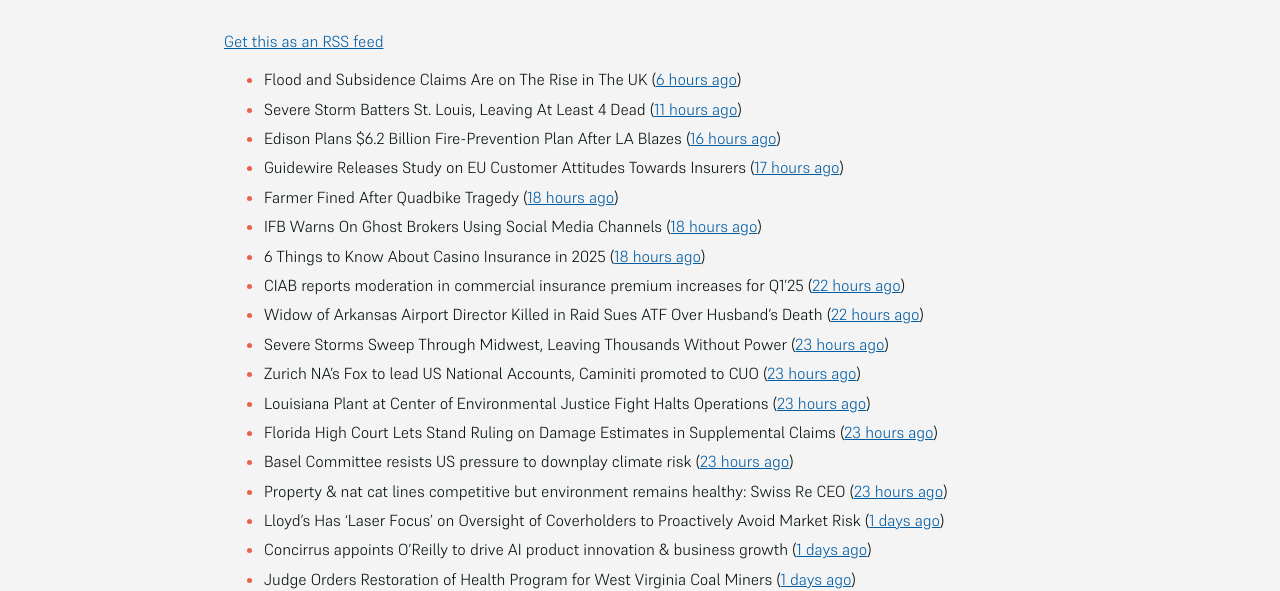
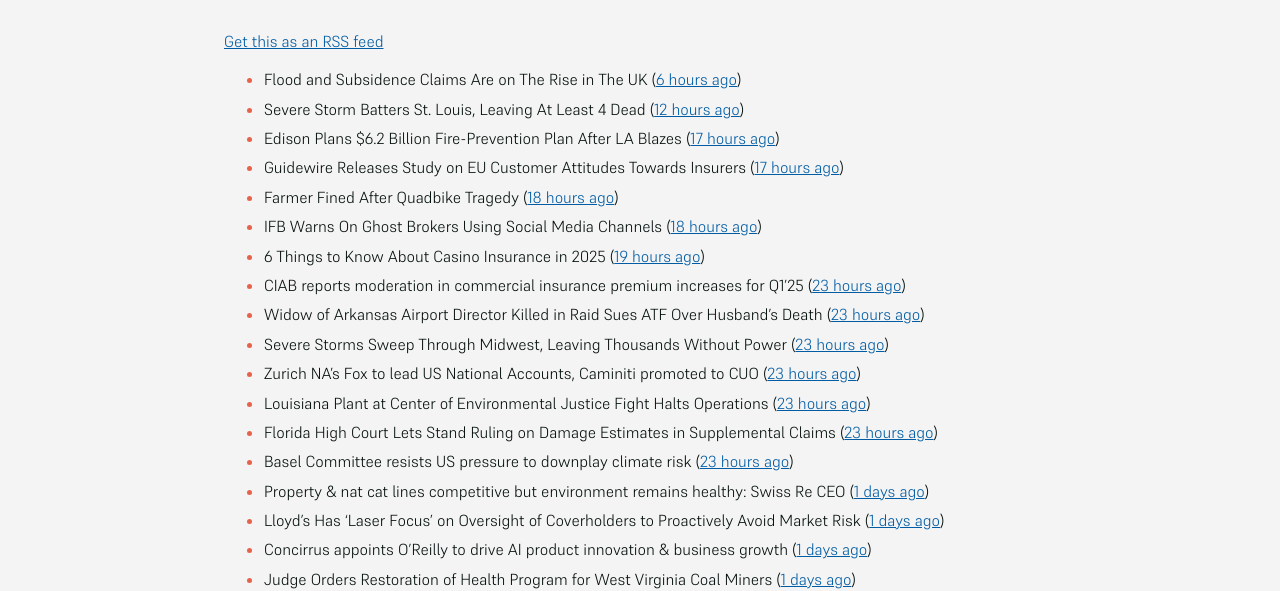
Before and after one commit to mat-0/feeds.thechels.uk, a Jekyll site: the page built from index.md, in a window 1280 px wide and 900 px high. Shown: the part 206-797 px from the top of the window. Built offline with Jekyll 4.4.1, drawn with Linux system fonts in a browser that asks for light colours.

Commit message:
New Feed

```diff
--- a/index.md
+++ b/index.md
@@ -9,20 +9,20 @@ description: Latest Updates
 
 <!-- news_marker starts -->
 - Flood and Subsidence Claims Are on The Rise in The UK ([6 hours ago](https://insurance-edge.net/2025/05/17/flood-and-subsidence-claims-are-on-the-rise-in-the-uk/))
-- Severe Storm Batters St. Louis, Leaving At Least 4 Dead ([11 hours ago](https://www.insurancejournal.com/news/midwest/2025/05/16/824121.htm))
-- Edison Plans $6.2 Billion Fire-Prevention Plan After LA Blazes ([16 hours ago](https://www.insurancejournal.com/news/west/2025/05/16/824114.htm))
+- Severe Storm Batters St. Louis, Leaving At Least 4 Dead ([12 hours ago](https://www.insurancejournal.com/news/midwest/2025/05/16/824121.htm))
+- Edison Plans $6.2 Billion Fire-Prevention Plan After LA Blazes ([17 hours ago](https://www.insurancejournal.com/news/west/2025/05/16/824114.htm))
 - Guidewire Releases Study on EU Customer Attitudes Towards Insurers ([17 hours ago](https://insurance-edge.net/2025/05/16/guidewire-releases-study-on-eu-customer-attitudes-towards-insurers/))
 - Farmer Fined After Quadbike Tragedy ([18 hours ago](https://insurance-edge.net/2025/05/16/farmer-fined-after-quadbike-tragedy/))
 - IFB Warns On Ghost Brokers Using Social Media Channels ([18 hours ago](https://insurance-edge.net/2025/05/16/ifb-warns-on-ghost-brokers-using-social-media-channels/))
-- 6 Things to Know About Casino Insurance in 2025 ([18 hours ago](https://insurance-edge.net/2025/05/16/6-things-to-know-about-casino-insurance-in-2025/))
-- CIAB reports moderation in commercial insurance premium increases for Q1’25 ([22 hours ago](https://www.reinsurancene.ws/ciab-reports-moderation-in-commercial-insurance-premium-increases-for-q125/))
-- Widow of Arkansas Airport Director Killed in Raid Sues ATF Over Husband’s Death ([22 hours ago](https://www.insurancejournal.com/news/southcentral/2025/05/16/824097.htm))
+- 6 Things to Know About Casino Insurance in 2025 ([19 hours ago](https://insurance-edge.net/2025/05/16/6-things-to-know-about-casino-insurance-in-2025/))
+- CIAB reports moderation in commercial insurance premium increases for Q1’25 ([23 hours ago](https://www.reinsurancene.ws/ciab-reports-moderation-in-commercial-insurance-premium-increases-for-q125/))
+- Widow of Arkansas Airport Director Killed in Raid Sues ATF Over Husband’s Death ([23 hours ago](https://www.insurancejournal.com/news/southcentral/2025/05/16/824097.htm))
 - Severe Storms Sweep Through Midwest, Leaving Thousands Without Power ([23 hours ago](https://www.insurancejournal.com/news/midwest/2025/05/16/824092.htm))
 - Zurich NA’s Fox to lead US National Accounts, Caminiti promoted to CUO ([23 hours ago](https://www.reinsurancene.ws/zurich-nas-fox-to-lead-us-national-accounts-caminiti-promoted-to-cuo/))
 - Louisiana Plant at Center of Environmental Justice Fight Halts Operations ([23 hours ago](https://www.insurancejournal.com/news/southcentral/2025/05/16/824085.htm))
 - Florida High Court Lets Stand Ruling on Damage Estimates in Supplemental Claims ([23 hours ago](https://www.insurancejournal.com/news/southeast/2025/05/16/824076.htm))
 - Basel Committee resists US pressure to downplay climate risk ([23 hours ago](https://www.dig-in.com/articles/basel-committee-resists-us-pressure-to-downplay-climate-risk))
-- Property & nat cat lines competitive but environment remains healthy: Swiss Re CEO ([23 hours ago](https://www.reinsurancene.ws/property-nat-cat-lines-competitive-but-environment-remains-healthy-swiss-re-ceo/))
+- Property & nat cat lines competitive but environment remains healthy: Swiss Re CEO ([1 days ago](https://www.reinsurancene.ws/property-nat-cat-lines-competitive-but-environment-remains-healthy-swiss-re-ceo/))
 - Lloyd’s Has ‘Laser Focus’ on Oversight of Coverholders to Proactively Avoid Market Risk ([1 days ago](https://www.insurancejournal.com/news/international/2025/05/16/824065.htm))
 - Concirrus appoints O’Reilly to drive AI product innovation & business growth ([1 days ago](https://www.reinsurancene.ws/concirrus-appoints-oreilly-to-drive-ai-product-innovation-business-growth/))
 - Judge Orders Restoration of Health Program for West Virginia Coal Miners ([1 days ago](https://www.insurancejournal.com/news/southeast/2025/05/16/824060.htm))
```
